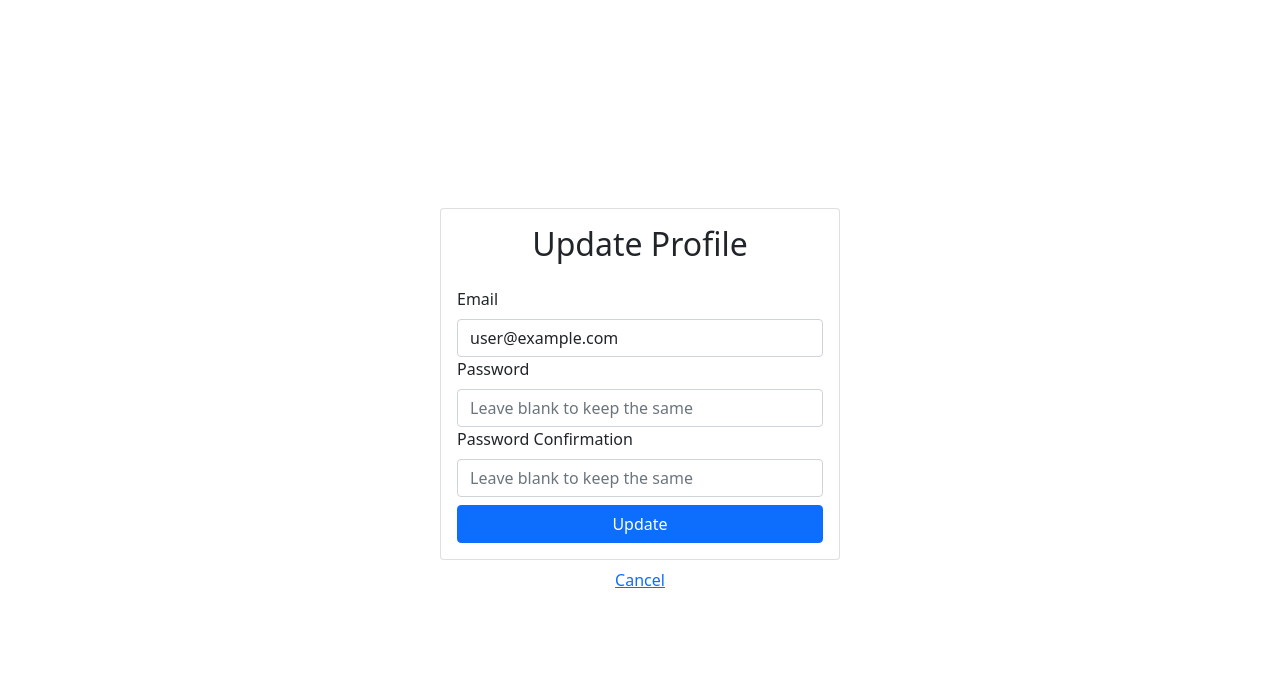
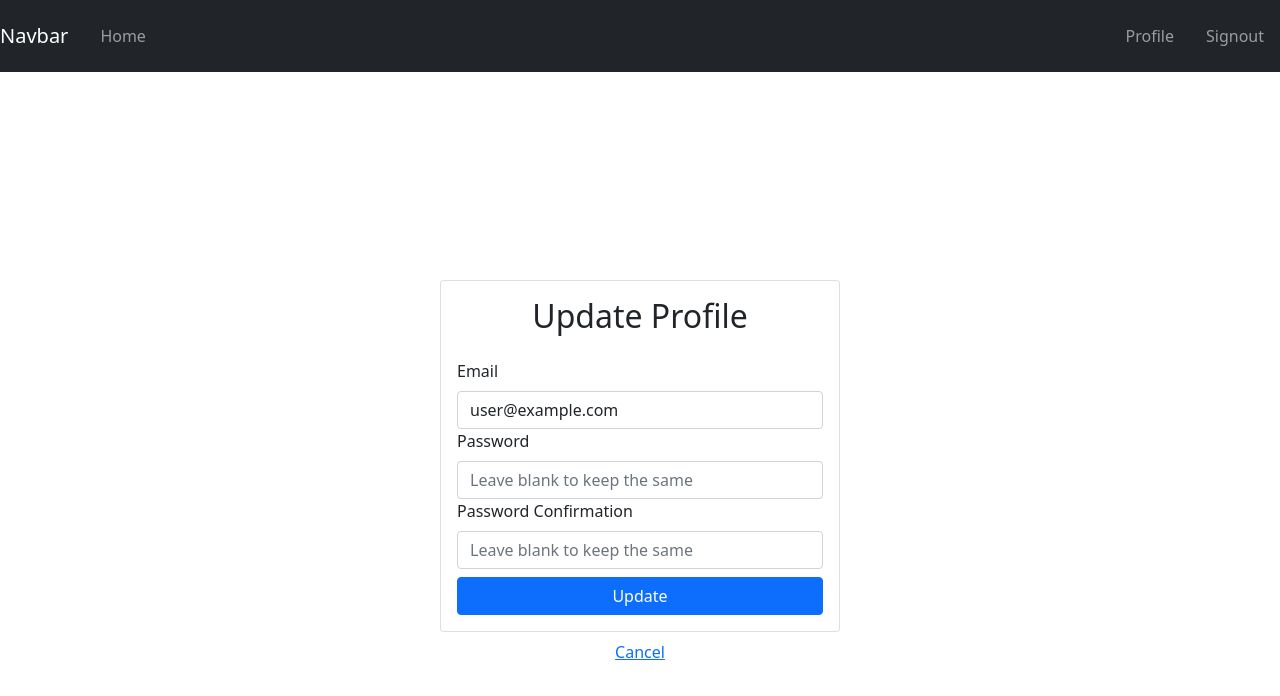
Before and after one commit to AlexKman/ReactAuthApp, a React (Create React App) app: page /update-profile in a window 1280 px wide. Shown: the top 696 px of the page. Built offline with nearby package versions, Linux system fonts and the light colour scheme; no server answers; sample sign-in values are in the browser's storage.

Commit message:
Moved sign out functionality to its own component SignOut.js

```diff
--- a/src/components/App.js
+++ b/src/components/App.js
@@ -19,7 +19,10 @@ function App() {
             <Route path="/signup" component={SignUp}></Route>
             <Route path="/login" component={Login}></Route>
             <Route path="/forgot-password" component={ForgotPassword}></Route>
-            <Route path="/update-profile" component={UpdateProfile}></Route>
+            <PrivateRoute
+              path="/update-profile"
+              component={UpdateProfile}
+            ></PrivateRoute>
           </Switch>
         </AuthProvider>
       </Router>
--- a/src/components/Home.js
+++ b/src/components/Home.js
@@ -1,44 +1,11 @@
-import React, { useState } from "react";
-import { Button, Alert, Container } from "react-bootstrap";
-import { Link, useHistory } from "react-router-dom";
-import { useAuth } from "../context/AuthContext";
+import React from "react";
 import NavigationBar from "./NavigationBar";
+import SignOut from "./SignOut";
 
 export default function Dashboard() {
-  const [error, setError] = useState();
-  const { currentUser, logout } = useAuth();
-  const history = useHistory();
-
-  async function handleLogout() {
-    setError("");
-
-    try {
-      await logout();
-      history.push("/login");
-    } catch {
-      setError("Failed to log out");
-    }
-  }
-
   return (
     <div>
       <NavigationBar></NavigationBar>
-      {/* <Container>
-        <div className="w-100" style={{ maxWidth: "400px" }}>
-          <div>
-            {" "}
-            <h2 className="text-center mb-4">Profile</h2>
-            {error && <Alert variant="danger">{error}</Alert>}
-            <strong>Email: {currentUser.email}</strong>
-            <Link to="/update-profile" className="btn btn-primary w-100">
-              Update profile
-            </Link>
-            <div className="w-100 text-center mt-2">
-              <Button onClick={handleLogout}>Log Out</Button>
-            </div>
-          </div>
-        </div>
-      </Container> */}
     </div>
   );
 }
--- a/src/components/Login.js
+++ b/src/components/Login.js
@@ -1,4 +1,4 @@
-import React, { Fragment, useRef, useState } from "react";
+import React, { useRef, useState } from "react";
 import { Form, Button, Card, Alert } from "react-bootstrap";
 import { Link, useHistory } from "react-router-dom";
 import { useAuth } from "../context/AuthContext";
--- a/src/components/NavigationBar.js
+++ b/src/components/NavigationBar.js
@@ -1,20 +1,11 @@
 import React from "react";
-import {
-  Navbar,
-  Button,
-  Nav,
-  NavDropdown,
-  Form,
-  FormControl,
-} from "react-bootstrap";
+import { Navbar, Nav } from "react-bootstrap";
 import { Link } from "react-router-dom";
-
-import "../css/App.css";
 
 export default function NavigationBar() {
   return (
     <Navbar bg="dark" variant="dark" expand="lg" sticky="top">
-      <Navbar.Brand href="#home">Navbar</Navbar.Brand>
+      <Navbar.Brand className="ml-2">Navbar</Navbar.Brand>
       <Navbar.Toggle aria-controls="basic-navbar-nav" />
       <Navbar.Collapse id="basic-navbar-nav">
         <Nav className="me-auto">
@@ -25,7 +16,16 @@ export default function NavigationBar() {
           </Nav.Link>
         </Nav>
         <Nav>
-          <Nav.Link>Profile</Nav.Link>
+          <Nav.Link>
+            <Link className="nav-link" to="/update-profile">
+              Profile
+            </Link>
+          </Nav.Link>
+          <Nav.Link>
+            <Link className="nav-link" to="/update-profile">
+              Signout
+            </Link>
+          </Nav.Link>
         </Nav>
       </Navbar.Collapse>
     </Navbar>
--- /dev/null
+++ b/src/components/SignOut.js
@@ -0,0 +1,37 @@
+import React, { useState } from "react";
+import { useHistory } from "react-router-dom";
+import { useAuth } from "../context/AuthContext";
+import { Container } from "react-bootstrap";
+import { Button, Alert } from "react-bootstrap";
+
+export default function SignOut() {
+  const [error, setError] = useState();
+  const { logout } = useAuth();
+  const history = useHistory();
+
+  async function handleLogout() {
+    setError("");
+
+    try {
+      await logout();
+      history.push("/login");
+    } catch {
+      setError("Failed to log out");
+    }
+  }
+
+  return (
+    <div>
+      <Container>
+        <div className="w-100" style={{ maxWidth: "400px" }}>
+          <div>
+            {error && <Alert variant="danger">{error}</Alert>}
+            <div className="w-100 text-center mt-2">
+              <Button onClick={handleLogout}>Log Out</Button>
+            </div>
+          </div>
+        </div>
+      </Container>
+    </div>
+  );
+}
--- a/src/components/UpdateProfile.js
+++ b/src/components/UpdateProfile.js
@@ -2,6 +2,7 @@ import React, { useRef, useState } from "react";
 import { Form, Button, Card, Alert, Container } from "react-bootstrap";
 import { useAuth } from "../context/AuthContext";
 import { Link, useHistory } from "react-router-dom";
+import NavigationBar from "./NavigationBar";
 
 export default function UpdateProfile() {
   const emailRef = useRef();
@@ -42,6 +43,8 @@ export default function UpdateProfile() {
   }
 
   return (
+    <div>
+      <NavigationBar></NavigationBar>
       <Container>
         <div className="w-100" style={{ maxWidth: "400px" }}>
           <Card>
@@ -85,5 +88,6 @@ export default function UpdateProfile() {
           </div>
         </div>
       </Container>
+    </div>
   );
 }
```
Lines whose indentation alone changed are shown as unchanged.
